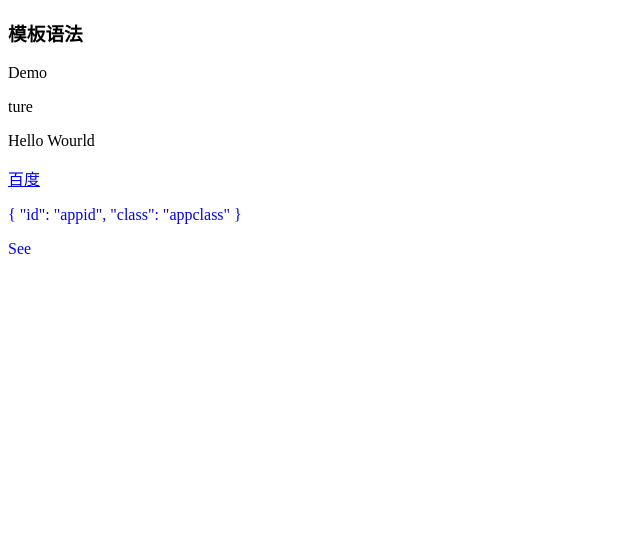
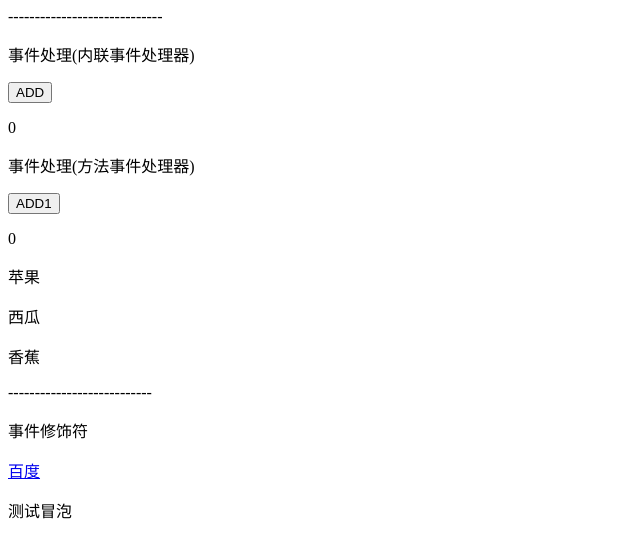
Before and after one commit to xuliangyi3/vue-project, a Vue app: page / in a window 1280 px wide. Shown: the top 558 px of the page, without its empty margins (0-640 px from the left). Built offline with nearby package versions, Linux system fonts and the light colour scheme.

Commit message:
学习文件

```diff
--- a/src/App.vue
+++ b/src/App.vue
@@ -1,9 +1,15 @@
 <script setup>
 import Base from "./components/Base.vue"
 import V_IF from "./components/V_IF.vue"
+import V_BIND from "./components/V_BIND.vue"
+import V_FOR from "./components/V_FOR.vue"
+import V_ON from "./components/V_ON.vue"
 </script>
 
 <template>
-  <Base />
-  <V_IF />
+  <!-- <Base /> -->
+  <!-- <V_IF /> -->
+  <!-- <V_BIND /> -->
+  <!-- <V_FOR /> -->
+  <V_ON />
 </template>
--- /dev/null
+++ b/src/components/V_BIND.vue
@@ -0,0 +1,29 @@
+<template>
+    ----------------------------
+    <p>{{ msg }}</p>
+    <div v-bind="attr">{{ attr }}</div>
+    <div :class="Class">v-bind</div>
+</template>
+
+<script>
+export default {
+    data() {
+        return {
+            msg: "动态绑定",
+            attr: {
+                id: "appID",
+                class: "appClass"
+            },
+            Class:"appClass",
+        }
+    }
+}
+</script>
+<style>
+#appID{
+   font-size: large;
+}
+.appClass{
+    color: red;
+}
+</style>
--- /dev/null
+++ b/src/components/V_FOR.vue
@@ -0,0 +1,56 @@
+<template>
+    ---------------------------
+    <div v-bind:class="attr">msg</div>
+    <p v-for="name,index of names">{{ name }}--{{ index }}</p>
+
+    <p v-for="value,key,index of userInfo">{{ key }}---{{ value }}---{{ index }}</p>
+
+    <div v-for="result in results" :key="result.id">
+        <p>{{ result.id }},{{ result.title }}</p>
+        <img :src="result.src">
+    </div>
+</template>
+
+<script>
+export default {
+    data() {
+        return {
+            msg: "列表渲染",
+            attr: "appClass",
+            names: ["多读书", "多看报", "少吃零食", "多睡觉"],
+            results: [
+                {
+                    "id": 1,
+                    "title": "苹果",
+                    "src": "https://ts4.cn.mm.bing.net/th?id=OIP-C.HTN-sUDdcgATz6BiZn5yeQHaH7&w=241&h=258&c=8&rs=1&qlt=90&o=6&dpr=1.3&pid=3.1&rm=2",
+                },
+                {
+                    "id": 2,
+                    "title": "西瓜",
+                    "src": "https://ts2.cn.mm.bing.net/th?id=OIP-C.INxfvqUVwIgan0pfwFrbXgHaHa&w=250&h=250&c=8&rs=1&qlt=90&o=6&dpr=1.3&pid=3.1&rm=2",
+                },
+                {
+                    "id": 3,
+                    "title": "香蕉",
+                    "src": "https://ts2.cn.mm.bing.net/th?id=OIP-C.JIE9eUSxFmiw15Du2ZC-XAHaGJ&w=274&h=227&c=8&rs=1&qlt=90&o=6&dpr=1.3&pid=3.1&rm=2"
+                }
+
+            ],
+            userInfo:{
+                name:"xuliangyi",
+                age:19,
+                sex:"male"
+            }
+        }
+    }
+}
+</script>
+<style>
+.appID {
+    color: red;
+}
+
+.appClass {
+    color: blue;
+}
+</style>
--- a/src/components/V_IF.vue
+++ b/src/components/V_IF.vue
@@ -1,5 +1,12 @@
 <template>
-    <div v-bind="attr" v-if="state">See</div>
+        -----------------------------
+        <p>{{ msg }}</p>
+    <div v-if=" word === 'A'">{{ word }}</div>
+    <div v-else-if=" word === 'B'">{{ word }}</div>
+    <div v-else-if=" word === 'C'">{{ word }}</div>
+
+
+    <div v-show="state">v-show {{ state }}</div>
 </template>
 
 <script>
@@ -11,7 +18,9 @@ export default {
                 // id: "appID",
                 class: "appClass"
             },
-            state:true
+            state:true,
+            word:"B",
+
         }
     }
 }
--- /dev/null
+++ b/src/components/V_ON.vue
@@ -0,0 +1,60 @@
+<template>
+        -----------------------------
+        <p>{{ msg }}</p>
+        <button @click="count++">ADD</button>
+        <p>{{ count }}</p>
+
+        <p>{{ msg1 }}</p>
+        <button @click="addCount('hello')">ADD1</button>
+        <p>{{ count }}</p>
+        <!-- $event表示对象 -->
+        <p @click="GetName(fruit,$event)" v-for="fruit,index in fruits" :key="index">{{ fruit }}</p>
+        ---------------------------<br>
+        <p>事件修饰符</p>
+        <a @click.prevent="clickHandler" href="https://www.baidu.com" target="_blank">百度</a>
+        <div @click="clickDiv.stop">
+            <p @click="clickP">测试冒泡</p>
+        </div>
+
+</template>
+
+<script>
+export default {
+    data() {
+        return {
+            msg: "事件处理(内联事件处理器)",
+            count:0,
+            msg1:"事件处理(方法事件处理器)",
+            fruits:["苹果","西瓜","香蕉"]
+        }
+    },
+    methods:{
+        addCount(e){
+            // e.target.innerHTML="Add"+ this.count,
+            this.count++,
+            console.log(e)
+        },
+        GetName(name,e){
+            console.log(name,e)
+        },
+        clickHandler(e){
+            // e.preventDefault();
+            console.log('点击事件')
+        },
+        clickDiv(){
+            console.log("Div")
+        },
+        clickP(){
+            console.log("P")
+        }
+    }
+}
+</script>
+<style>
+#appID{
+    color: red;
+}
+.appClass{
+    color: blue;
+}
+</style>
```
